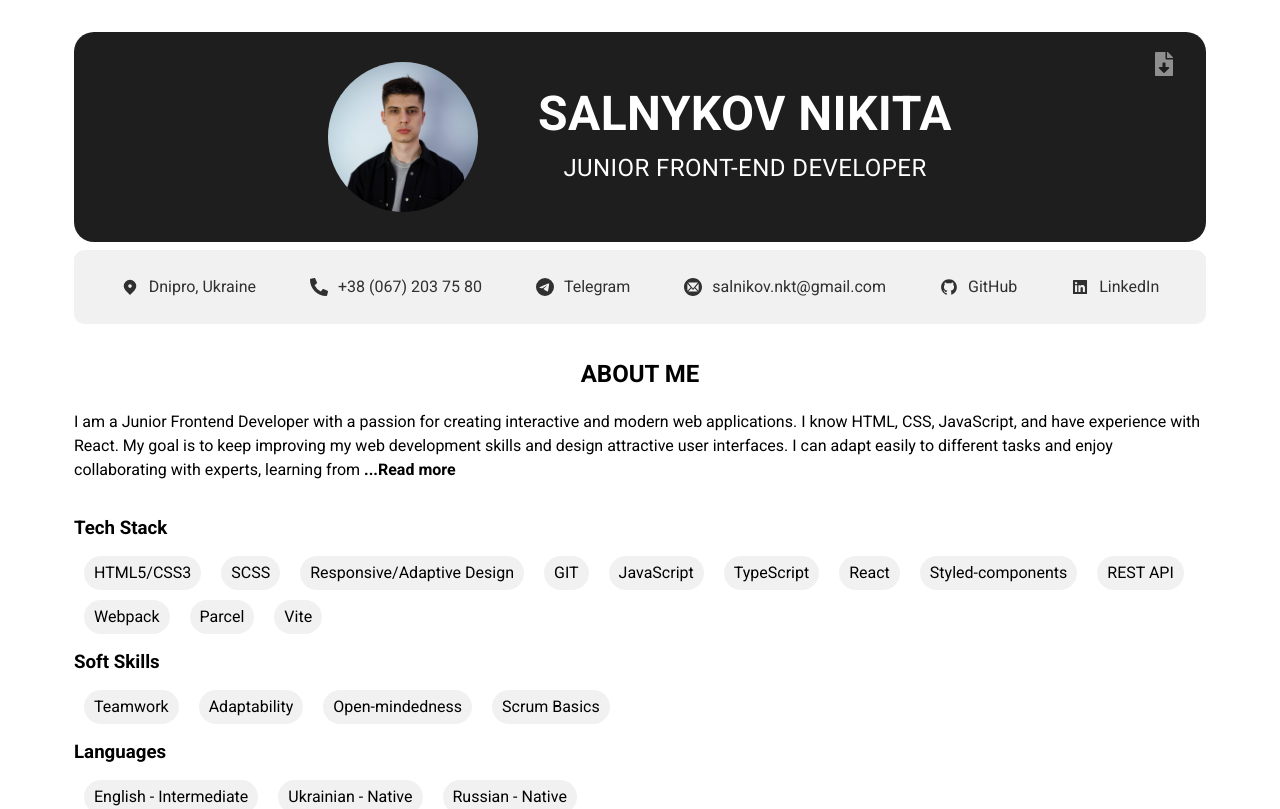
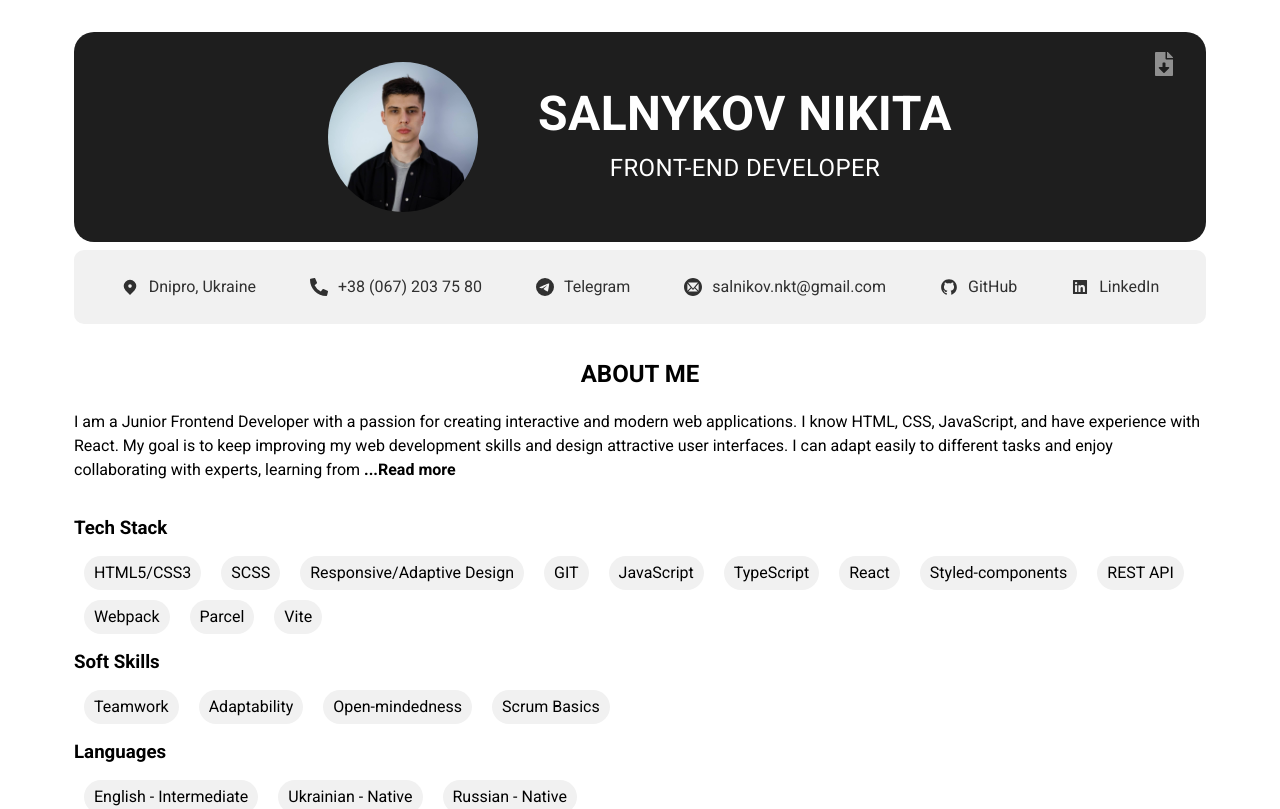
Before and after one commit to NikitaSalnykov/my-resume-website, a React (Create React App) app: page / in a window 1280 px wide. Shown: the top 809 px of the page. Built offline with nearby package versions, Linux system fonts and the light colour scheme.

Commit message:
Update Header.jsx

```diff
--- a/src/components/header/Header.jsx
+++ b/src/components/header/Header.jsx
@@ -24,7 +24,7 @@
           </Photo>
           <Bio>
             <h1>Salnykov Nikita</h1>
-            <p>Junior front-end developer</p>
+            <p>Front-end developer</p>
           </Bio>
         </HeaderContainer>
       </Container>
```
